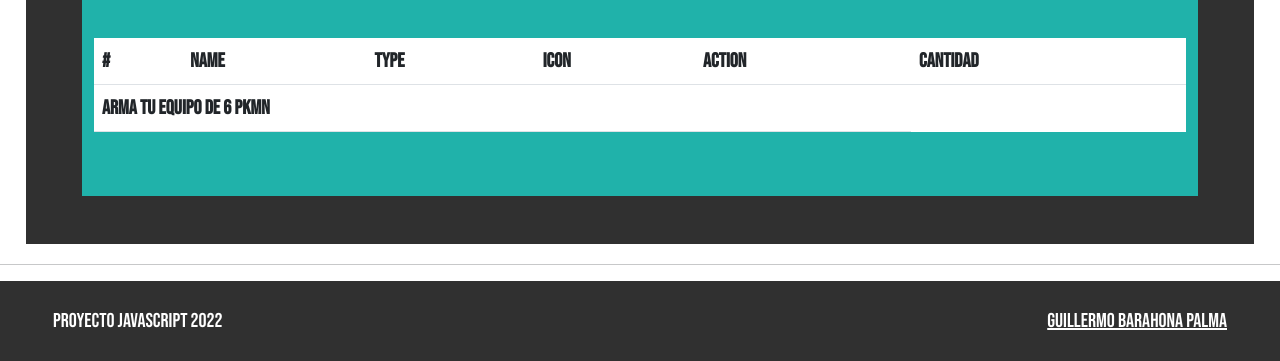
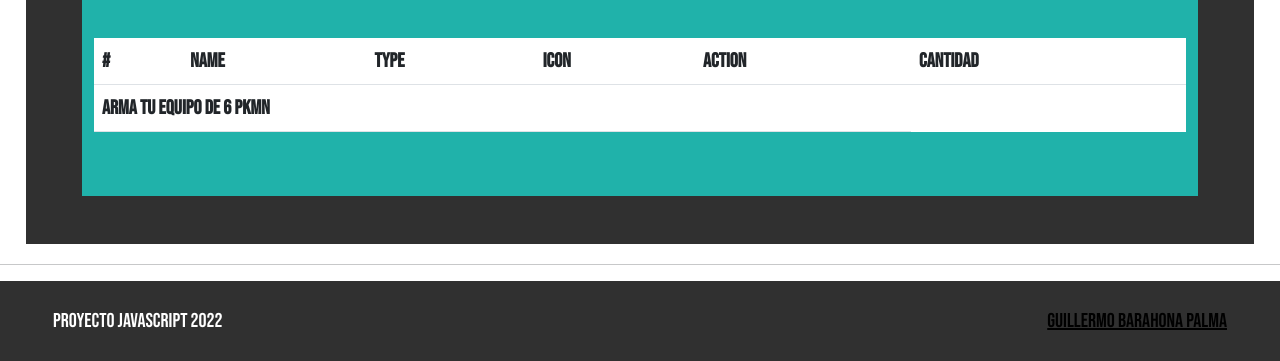
Before and after one commit to Guillo-Barahona/Pokemon_Team_Randomizer, a plain HTML site: page index.html in a window 1280 px wide. Shown: the part 462-823 px from the top of the page. Drawn offline with nearby package versions, Linux system fonts and the light colour scheme; some packages are replaced by stand-ins of ours; a script that the page names is missing.

Commit message:
prueba index

```diff
--- a/index.html
+++ b/index.html
@@ -121,7 +121,7 @@
     <footer class="containerfluid d-flex justify-content-center align-items-center">
       <div class="d-flex justify-content-between px-5 align-items-center w-100">
         <h5>Proyecto Javascript 2022</h5>
-        <h5><a id="anchor_contacto" href="https://github.com/Guillo-Barahona" target="_blank" style="color: #fff;">Guillermo Barahona Palma </a></h5>
+        <h5><a id="anchor_contacto" href="https://github.com/Guillo-Barahona" target="_blank" style="color: #000;">Guillermo Barahona Palma </a></h5>
       </div>
     </footer>
 
```
